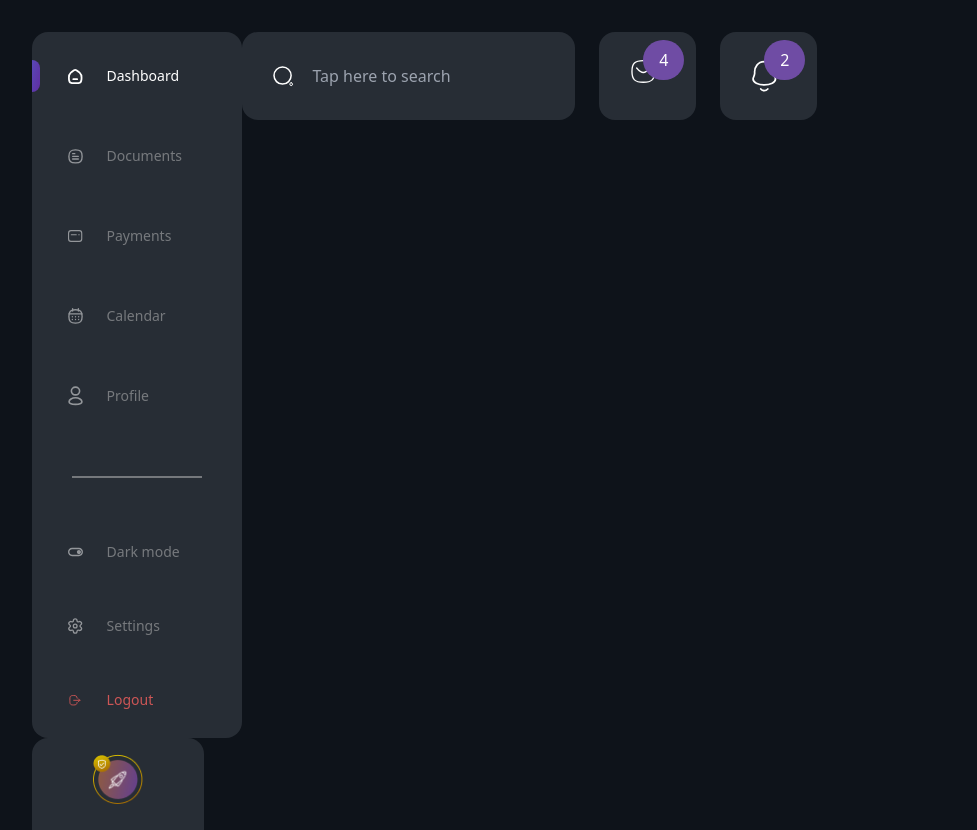
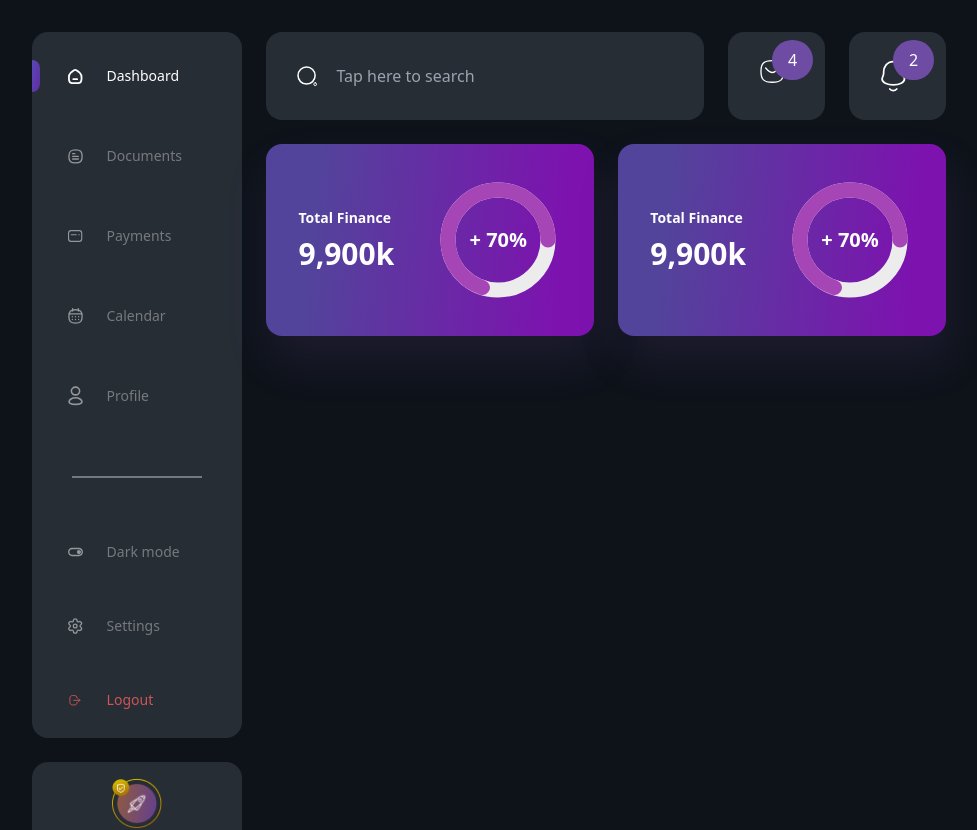
Before and after one commit to kelani34/finance-dashboard, a Next.js app: page / in a window 1280 px wide. Shown: the top 830 px of the page, without its empty margins (0-977 px from the left). Built offline with nearby package versions, Linux system fonts and the light colour scheme.

Commit message:
feat. mid section

```diff
--- a/src/components/Main.tsx
+++ b/src/components/Main.tsx
@@ -32,8 +32,8 @@ const routes = [
 ];
 const Main = () => {
   return (
-    <div className=" p-8 flex">
-      <div>
+    <div className=" p-8 flex gap-6">
+      <div className="flex flex-col  gap-6">
         <Sidebar routes={routes} />
         <Procard />
       </div>
--- a/src/components/Mid.tsx
+++ b/src/components/Mid.tsx
@@ -1,10 +1,15 @@
 import React from "react";
 import TopBar from "./TopBar";
+import TotalCards from "./TotalCards";
 
 const Mid = () => {
   return (
-    <div>
+    <div className="flex flex-col gap-6">
       <TopBar />
+      <div className="flex gap-6">
+        <TotalCards />
+        <TotalCards />
+      </div>
     </div>
   );
 };
--- a/src/components/Procard.tsx
+++ b/src/components/Procard.tsx
@@ -3,7 +3,7 @@ import React from "react";
 
 const Procard = () => {
   return (
-    <div className="bg-[#272D35] p-4 rounded-2xl w-max flex flex-col justify-center items-center cursor-pointer">
+    <div className="bg-[#272D35] p-4 rounded-2xl  flex flex-col justify-center items-center cursor-pointer w-full">
       <Image
         src={"/pro.png"}
         height={50}
@@ -11,8 +11,10 @@ const Procard = () => {
         alt="upgrade to pro"
         className=" mb-5"
       />
-      <h3 className="text-center my-2 text-sm font-bold">Upgrade to Pro</h3>
-      <p className="max-w-[140px] text-center opacity-50 mb-8 text-[10px]">
+      <h3 className="text-center my-2 text-sm font-bold text-white">
+        Upgrade to Pro
+      </h3>
+      <p className="max-w-[140px] text-center opacity-50 mb-8 text-[10px] text-white">
         Check your magic on this Pro Dashboard
       </p>
     </div>
--- /dev/null
+++ b/src/components/Progressbar.tsx
@@ -0,0 +1,47 @@
+import React, { useState } from "react";
+
+interface Props {
+  percentage: number;
+}
+const ProgressBar = ({ percentage }: Props) => {
+  const [circumference] = useState(50 * 2 * Math.PI);
+  const [percent] = useState(percentage);
+
+  return (
+    <span className="flex items-center justify-center overflow-hidden">
+      <svg
+        className="w-32 h-32 transform translate-x-1 translate-y-1"
+        aria-hidden="true"
+      >
+        <circle
+          className="text-[#ffffff]"
+          strokeWidth="15"
+          stroke="#ECECEC"
+          fill="transparent"
+          r="50"
+          cx="60"
+          cy="60"
+        />
+        <circle
+          className="text-[#A645B6]"
+          strokeWidth="15"
+          strokeDasharray={circumference}
+          strokeDashoffset={((percent - 100) / 100) * circumference}
+          strokeLinecap="round"
+          stroke="currentColor"
+          fill="transparent"
+          r="50"
+          cx="60"
+          cy="60"
+          style={{ filter: "none" }}
+        />
+      </svg>
+      <span className="absolute text-xl font-bold text-white">
+        {" "}
+        + {`${percent}%`}
+      </span>
+    </span>
+  );
+};
+
+export default ProgressBar;
--- a/src/components/TopBar.tsx
+++ b/src/components/TopBar.tsx
@@ -3,9 +3,9 @@ import React from "react";
 
 const TopBar = () => {
   return (
-    <div className="flex gap-6">
+    <div className="flex gap-6 w-full">
       <input
-        className="bg-[#272D35] px-8 py-7 rounded-2xl pl-[70px]"
+        className="bg-[#272D35] px-8 py-7 rounded-2xl pl-[70px] flex-1"
         placeholder="Tap here to search"
         style={{
           backgroundImage: "url(/search.svg)",
--- /dev/null
+++ b/src/components/TotalCards.tsx
@@ -0,0 +1,16 @@
+import React from "react";
+import ProgressBar from "./Progressbar";
+
+const TotalCards = () => {
+  return (
+    <div className="rounded-2xl bg-gradient-card1 p-8 shadow-[4px_24px_45px_rgba(111,76,164,0.16)] flex items-center gap-10 justify-center">
+      <div>
+        <h2 className="text-white text-sm mb-2 font-semibold">Total Finance</h2>
+        <span className="text-white text-3xl font-semibold">9,900k</span>
+      </div>
+      <ProgressBar percentage={70} />
+    </div>
+  );
+};
+
+export default TotalCards;
--- a/tailwind.config.js
+++ b/tailwind.config.js
@@ -11,8 +11,8 @@ module.exports = {
       backgroundImage: {
         "gradient-radial":
           "linear-gradient(102.27deg, #5948B7 0%, #602DA2 100%)",
-        "gradient-conic":
-          "conic-gradient(from 180deg at 50% 50%, var(--tw-gradient-stops))",
+        "gradient-card1":
+          "linear-gradient(95.04deg, #52449B 15.04%, #7D12AF 89.27%);",
       },
     },
   },
```
